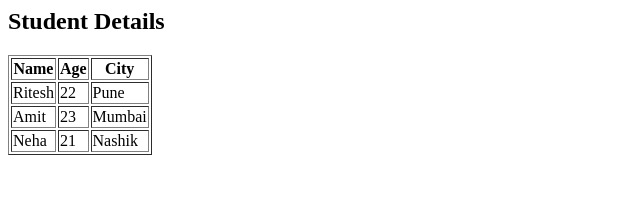
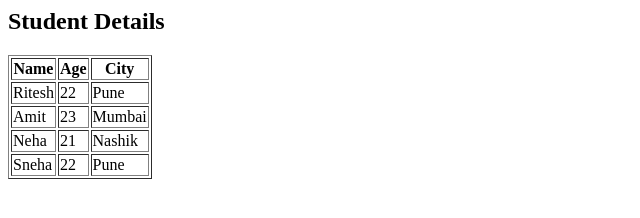
Before and after one commit to riteshtate/html, a plain HTML site: page table.html in a window 1280 px wide. Shown: the whole page, without its empty margins (0-640 px from the left). Drawn offline with Linux system fonts and the light colour scheme.

Commit message:
changes in table

```diff
--- a/table.html
+++ b/table.html
@@ -31,6 +31,12 @@
         <td>Nashik</td>
     </tr>
 
+    <tr>
+        <td>Sneha</td>
+        <td>22</td>
+        <td>Pune</td>
+    </tr>
+
 </table>
 
 </body>
```
